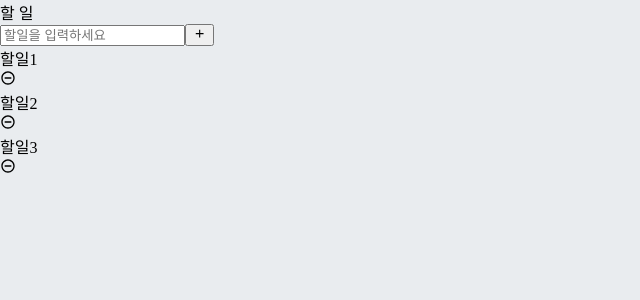
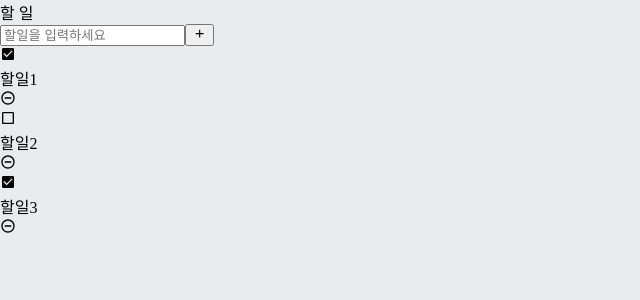
Before and after one commit to eunjeong09/book-todo-app, a React (Create React App) app in the folder todo-app/: page / in a window 1280 px wide. Shown: the top 300 px of the page, without its empty margins (0-640 px from the left). Built offline with nearby package versions, Linux system fonts and the light colour scheme.

Commit message:
Add onToggle function

```diff
--- a/todo-app/src/testApp2.js
+++ b/todo-app/src/testApp2.js
@@ -7,7 +7,7 @@ import TodoList from './testComponents2/TodoList';
 const App = () => {
     const [todos, setTodos] = useState([
         { id: 1, text: '할일1', checked: true },
-        { id: 2, text: '할일2', checked: true },
+        { id: 2, text: '할일2', checked: false },
         { id: 3, text: '할일3', checked: true }
     ]);
 
@@ -32,12 +32,19 @@ const App = () => {
 
     )
 
+    const onToggle = useCallback(
+        id => {
+            setTodos(todos.map(todo =>
+                todo.id === id ? { ...todo, checked: !todo.checked } : todo
+            ))
+        }, [todos]
 
+    )
 
     return (
         <TodoTemplate>
             <TodoInsert onInsert={onInsert} />
-            <TodoList todos={todos} onRemove={onRemove} />
+            <TodoList todos={todos} onRemove={onRemove} onToggle={onToggle} />
         </TodoTemplate>
     )
 }
--- a/todo-app/src/testComponents2/TodoItem.js
+++ b/todo-app/src/testComponents2/TodoItem.js
@@ -4,12 +4,14 @@ import {
     MdCheckBox,
     MdRemoveCircleOutline,
 } from 'react-icons/md';
+import cn from 'classnames';
 
-const TodoItem = ({ todo, onRemove }) => {
+const TodoItem = ({ todo, onRemove, onToggle }) => {
     const { id, text, checked } = todo;
     return (
         <div className="TodoItem">
-            <div>
+            <div className={cn('checkbox', { checked })} onClick={() => onToggle(id)}>
+                {checked ? <MdCheckBox /> : <MdCheckBoxOutlineBlank />}
                 <div>{text}</div>
             </div>
             <div onClick={() => onRemove(id)}>
--- a/todo-app/src/testComponents2/TodoList.js
+++ b/todo-app/src/testComponents2/TodoList.js
@@ -1,11 +1,11 @@
 import React from 'react';
 import TodoItem from './TodoItem';
 
-const TodoList = ({ todos, onRemove }) => {
+const TodoList = ({ todos, onRemove, onToggle }) => {
     return (
         <div>
             {todos.map(
-                todo => <TodoItem key={todo.id} todo={todo} onRemove={onRemove} ></TodoItem>
+                todo => <TodoItem key={todo.id} todo={todo} onRemove={onRemove} onToggle={onToggle}></TodoItem>
             )}
         </div>
     )
```
